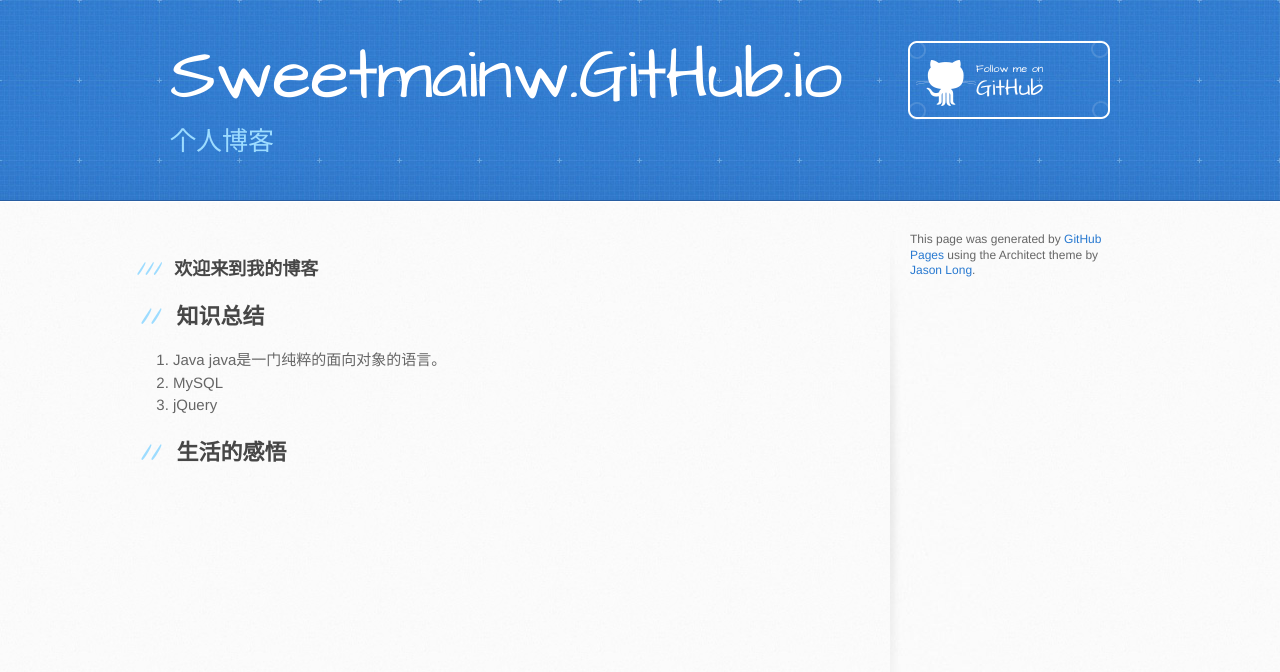
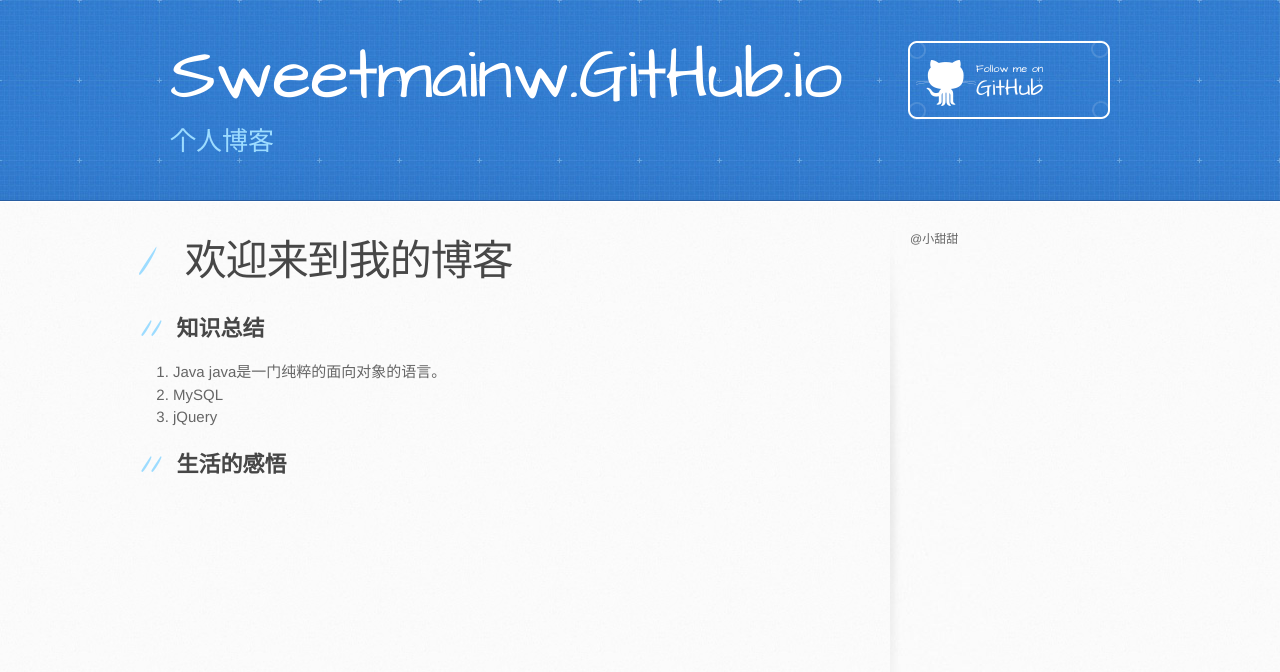
Before and after one commit to sweetmainW/sweetmainW.github.io, a plain HTML site: page index.html in a window 1280 px wide. Drawn offline with Linux system fonts and the light colour scheme.

Commit message:
Update index.html

```diff
--- a/index.html
+++ b/index.html
@@ -28,8 +28,8 @@
     <div id="content-wrapper">
       <div class="inner clearfix">
         <section id="main-content">
-          <h3>
-<a id="欢迎来到我的博客" class="anchor" href="#%E6%AC%A2%E8%BF%8E%E6%9D%A5%E5%88%B0%E6%88%91%E7%9A%84%E5%8D%9A%E5%AE%A2" aria-hidden="true"><span aria-hidden="true" class="octicon octicon-link"></span></a>欢迎来到我的博客</h3>
+          <h1>
+<a id="欢迎来到我的博客" class="anchor" href="#%E6%AC%A2%E8%BF%8E%E6%9D%A5%E5%88%B0%E6%88%91%E7%9A%84%E5%8D%9A%E5%AE%A2" aria-hidden="true"><span aria-hidden="true" class="octicon octicon-link"></span></a>欢迎来到我的博客</h1>
 
 <h2>
 <a id="知识总结" class="anchor" href="#%E7%9F%A5%E8%AF%86%E6%80%BB%E7%BB%93" aria-hidden="true"><span aria-hidden="true" class="octicon octicon-link"></span></a>知识总结</h2>
@@ -48,7 +48,7 @@ java是一门纯粹的面向对象的语言。</li>
         <aside id="sidebar">
 
 
-          <p>This page was generated by <a href="https://pages.github.com">GitHub Pages</a> using the Architect theme by <a href="https://twitter.com/jasonlong">Jason Long</a>.</p>
+          <p>@小甜甜</p>
         </aside>
       </div>
     </div>
```
